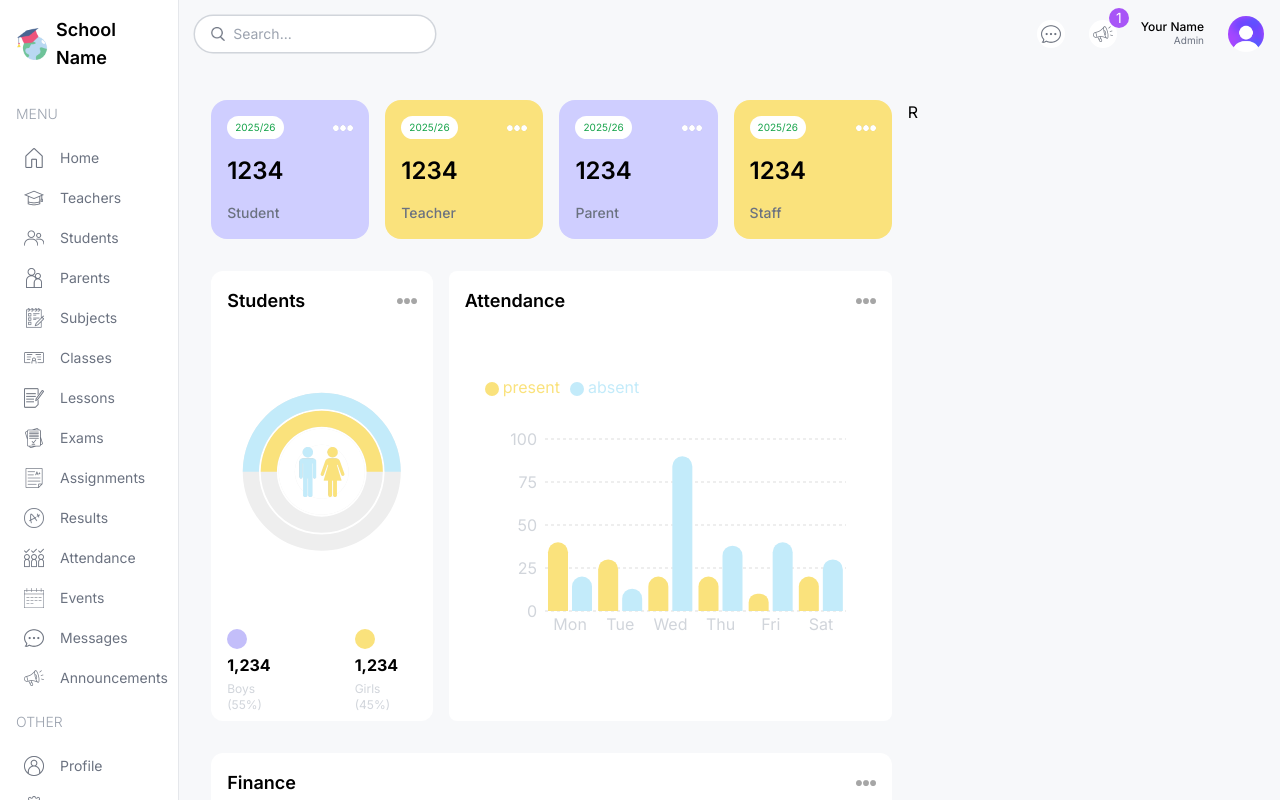
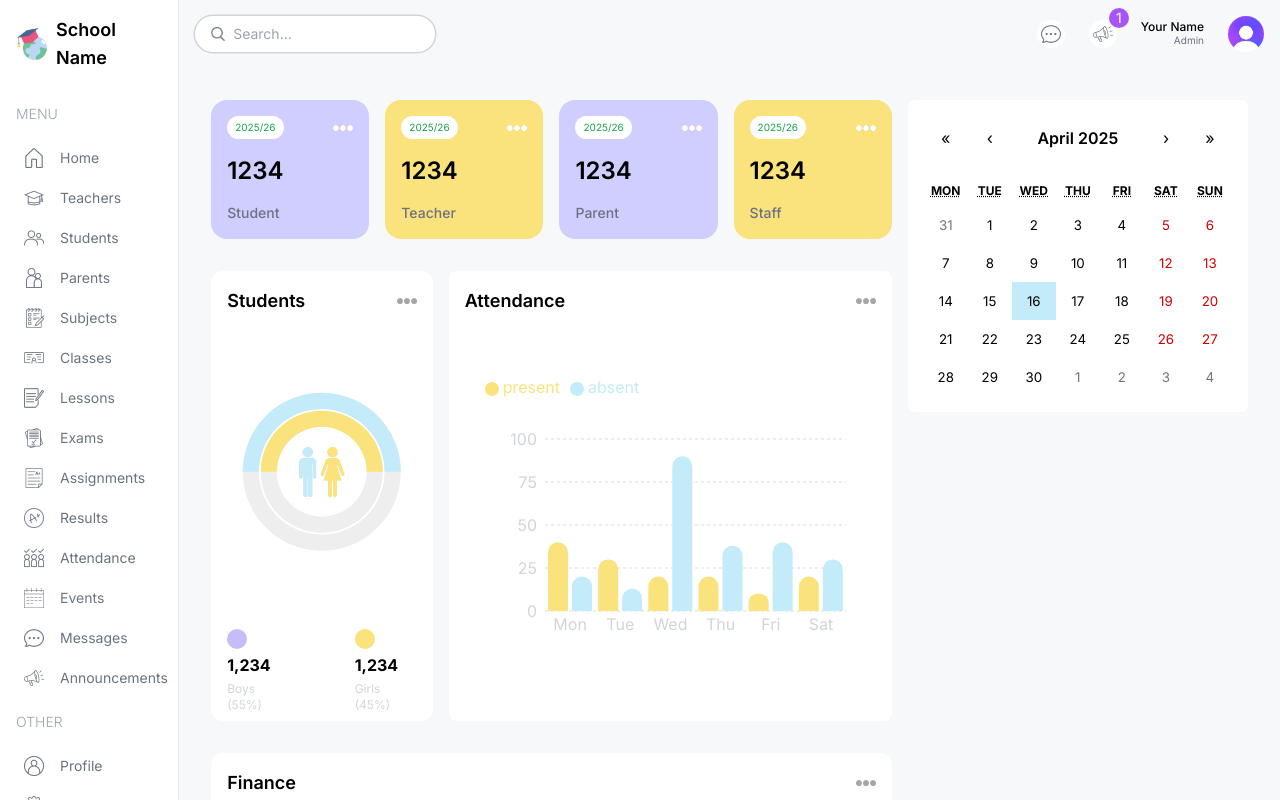
Before and after one commit to I-amManish/Learning-Management, a Next.js app: page /admin in a window 1280 px wide. Built offline with nearby package versions, Linux system fonts and the light colour scheme.

Commit message:
modified:   src/app/(dashboard)/admin/page.tsx 	modified:   src/app/globals.css 	new file:   src/components/EventCalander.tsx

```diff
--- a/src/app/(dashboard)/admin/page.tsx
+++ b/src/app/(dashboard)/admin/page.tsx
@@ -1,5 +1,6 @@
 import AttendanceChart from "@/components/AttendanceChart";
 import CountCharts from "@/components/CountCharts";
+import EventCalander from "@/components/EventCalander";
 import FinanceChart from "@/components/FinanceChart";
 import UserCards from "@/components/UserCards";
 
@@ -35,7 +36,9 @@
 
       {/* RIGHT */}
 
-      <div className="w-full lg:w-1/3">R</div>
+      <div className="w-full lg:w-1/3 flex flex-col gap-8">
+        <EventCalander />
+      </div>
     </div>
   );
 };
--- a/src/app/globals.css
+++ b/src/app/globals.css
@@ -1,3 +1,19 @@
 @tailwind base;
 @tailwind components;
 @tailwind utilities;
+
+.react-calendar{
+    width: 100% !important;
+    border:none !important;
+    font-family: "inter", sans-serif !important;
+}
+
+.react-calendar__navigation__label__labelText{
+    font-weight: 600 !important;
+
+}
+
+.react-calendar__tile--active{
+    background-color: #C3EBFA !important;
+    color: black !important;
+}
--- /dev/null
+++ b/src/components/EventCalander.tsx
@@ -0,0 +1,41 @@
+"use client";
+
+import { useState } from "react";
+import Calendar from 'react-calendar';
+import 'react-calendar/dist/Calendar.css';
+type ValuePiece = Date | null;
+type Value = ValuePiece | [ValuePiece, ValuePiece];
+
+const events = [
+    {
+        id: 1,
+        title: "This is my title - 1",
+        time: "12:00 PM - 2:00 PM",
+        description: "This is m description for title - 1"
+    },
+    {
+        id: 1,
+        title: "This is my title - 1",
+        time: "12:00 PM - 2:00 PM",
+        description: "This is m description for title - 1"
+    },
+    {
+        id: 1,
+        title: "This is my title - 1",
+        time: "12:00 PM - 2:00 PM",
+        description: "This is m description for title - 1"
+    }
+];
+
+const EventCalander = () => {
+
+  const [value, onChange] = useState<Value>(new Date());
+
+  return (
+    <div className="bg-white p-4 rounded-md">
+      <Calendar onChange={onChange} value={value} />
+    </div>
+  );
+};
+
+export default EventCalander;
```
